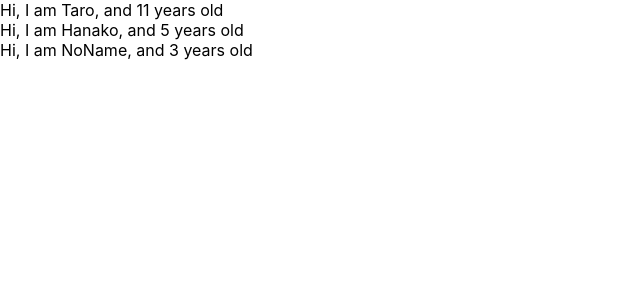
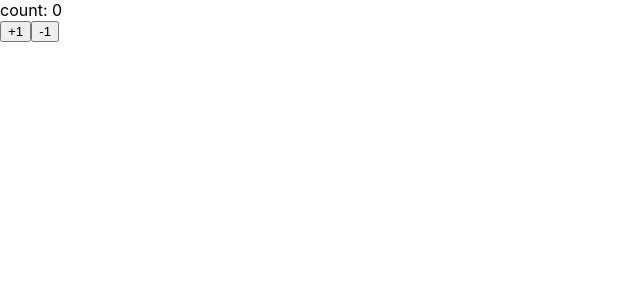
Before and after one commit to kazuki-yajima-kreis/react-redux-crud-application, a React (Create React App) app: page / in a window 1280 px wide. Shown: the top 300 px of the page, without its empty margins (0-640 px from the left). Built offline with nearby package versions, Linux system fonts and the light colour scheme.

Commit message:
learn state and setState

```diff
--- a/src/App.js
+++ b/src/App.js
@@ -1,30 +1,30 @@
-import React from "react";
-import PropTypes from 'prop-types';
+import React, { Component } from "react";
 
 
-const App = () => {
-  const profiles = [
-    {name : "Taro",age: 11},
-    {name: "Hanako",age: 5},
-    {name: "NoName",age: 3}
-  ]
-  return (
-    <div>
-      {
-        profiles.map((profiles,index) => {
-          return <User name={profiles.name} age={profiles.age} key={index}/>
-        })
-      }
-    </div>
-  )
+const App = () => (<Counter></Counter>)
+
+class Counter extends Component {
+  constructor(props) {
+    super(props)
+    this.state = { count: 0 }
+  }
+  handlePlusButton = () => {
+    this.setState({ count: this.state.count + 1 })
+  }
+  handleMinusButton = () => {
+    this.setState({ count: this.state.count - 1 })
+  }
+
+  render() {
+    return (
+      <React.Fragment>
+        <div>count: {this.state.count}</div>
+        <button onClick={this.handlePlusButton}>+1</button>
+        <button onClick={this.handleMinusButton}>-1</button>
+      </React.Fragment>
+    )
+  }
 }
 
-const User = (props) => {
-  return <div>Hi, I am {props.name}, and {props.age} years old</div>
-}
 
-User.propTypes = {
-  name: PropTypes.string,
-  age: PropTypes.number.isRequired
-}
 export default App;
```
